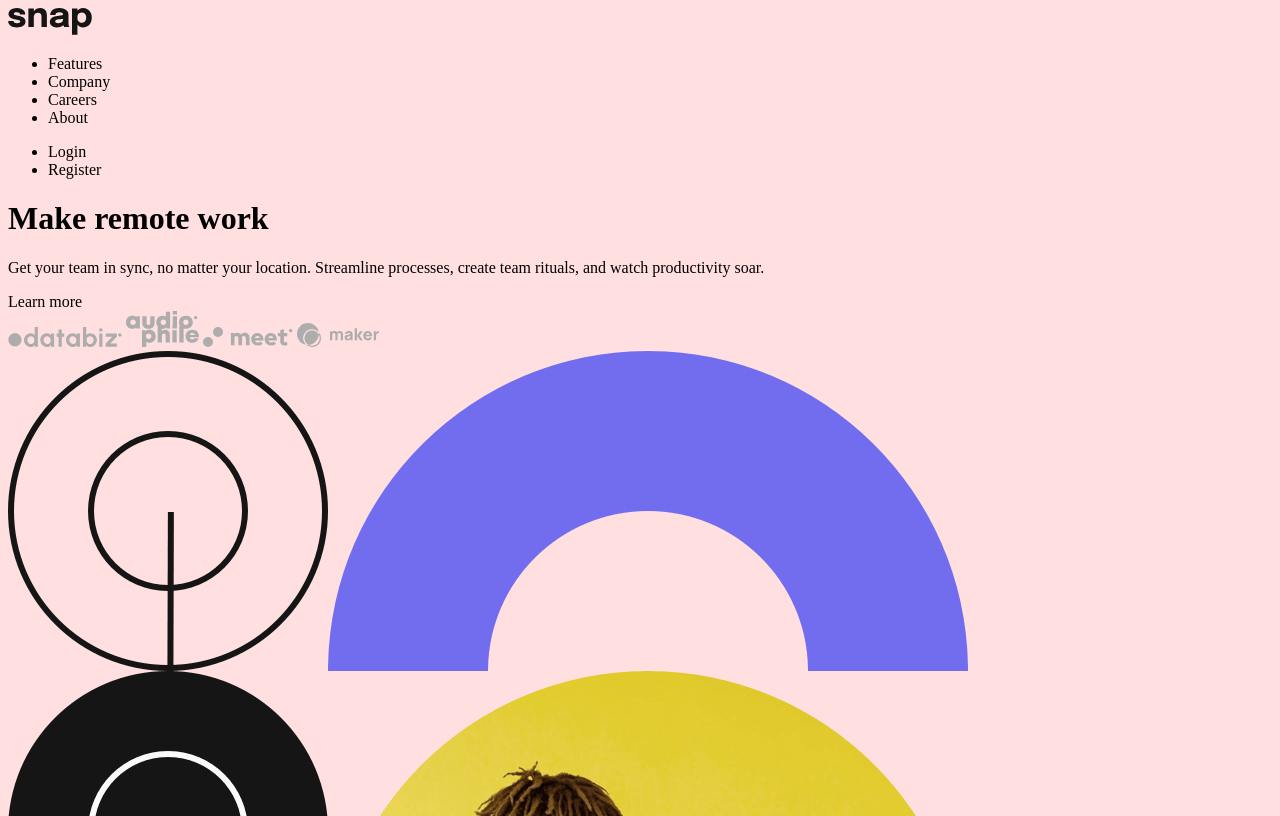
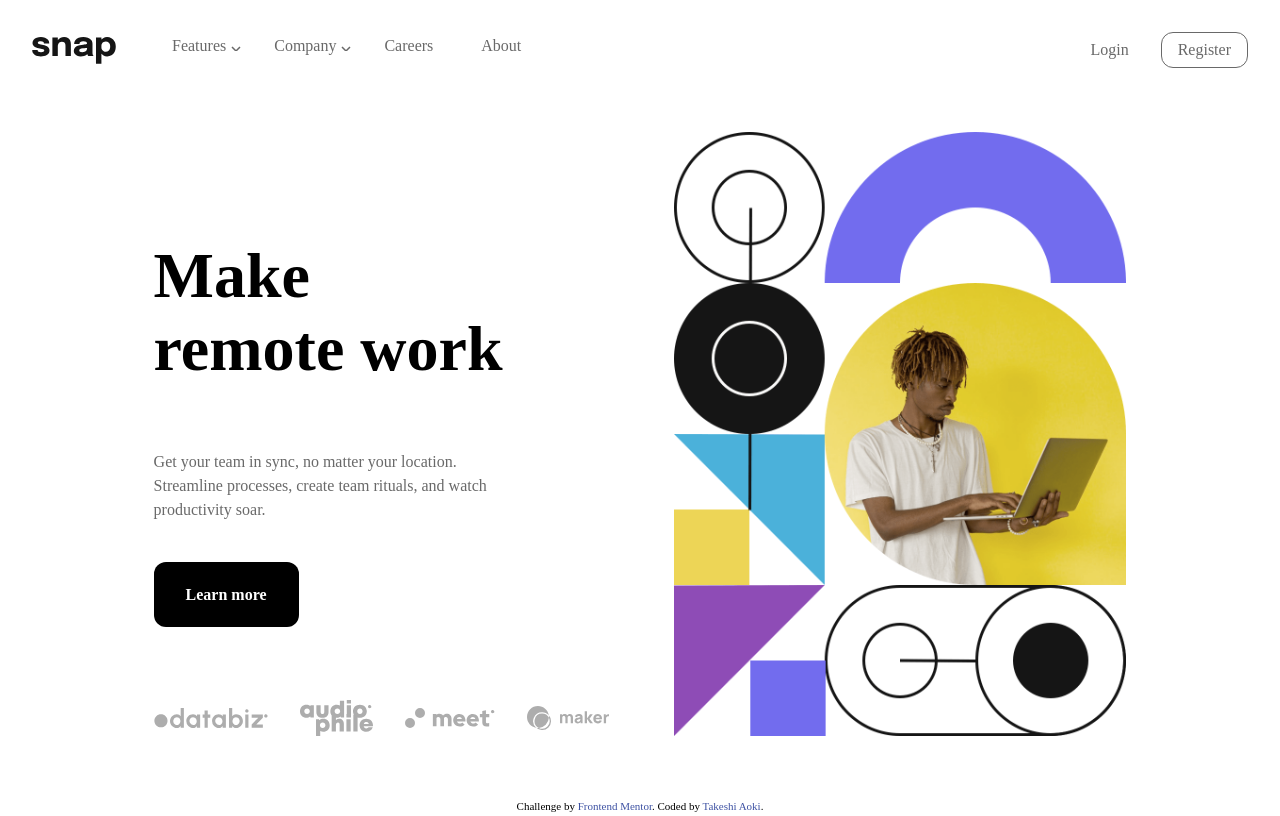
Before and after one commit to Takeshi-619/html-challenges, a website: page intro-section-with-dropdown-navigation-main/index.html in a window 1280 px wide. Shown: the top 816 px of the page. Drawn offline with nearby package versions, Linux system fonts and the light colour scheme; files that its build step writes are made by us from their sources.

Commit message:
ui 完成

```diff
--- a/intro-section-with-dropdown-navigation-main/asstes/css/sanp.scss
+++ b/intro-section-with-dropdown-navigation-main/asstes/css/sanp.scss
@@ -1,3 +1,103 @@
+@use "../../node_modules/destyle.css/destyle.css";
+$border-padding: 8px 16px;
+$radius: 12px;
+$m1: 64px;
+$m2: 32px;
+$gray: hsl(0, 0%, 41%);
+
 body {
-  background: #ffdfdf;
+  margin: $m2;
 }
+
+header {
+  display: flex;
+  align-items: center;
+  justify-content: space-between;
+  .gnav {
+    display: flex;
+    column-gap: $m2;
+    &_warpper {
+      display: flex;
+      align-items: center;
+      li {
+        margin: 0 24px;
+      }
+      &_child {
+        position: relative;
+      }
+      &_child::after {
+        content: "";
+        position: absolute;
+        margin-left: 5px;
+        top: 50%;
+        bottom: 50%;
+        height: 5px;
+        width: 10px;
+        background: url("../../images/icon-arrow-down.svg");
+        background-repeat: none;
+      }
+      a {
+        color: $gray;
+      }
+    }
+  }
+  .user_nav {
+    display: flex;
+    align-items: center;
+    column-gap: $m2;
+    a {
+      color: $gray;
+    }
+    &_last {
+      padding: $border-padding;
+      border: 1px solid $gray;
+      border-radius: $radius;
+    }
+  }
+}
+
+.main_content {
+  margin: $m1 auto;
+  width: 80%;
+  display: grid;
+  grid-template-columns: 1fr 1fr;
+  align-items: end;
+  column-gap: $m1;
+  &_section {
+    &_warp {
+      margin: 96px 0;
+      &_copy {
+        font-size: $m1;
+        font-family: "Noto sans JP";
+        font-weight: 900;
+      }
+      &_letter {
+        width: 80%;
+        line-height: 24px;
+        margin: $m1 0;
+        color: $gray;
+      }
+      &_leanMore {
+        a {
+          padding: 24px $m2;
+          background-color: #000;
+          border-radius: $radius;
+          color: #fff;
+          text-align: center;
+          font-weight: 700;
+        }
+      }
+    }
+    &_client {
+      display: grid;
+      grid-template-columns: 1fr 1fr 1fr 1fr;
+      align-items: center;
+      column-gap: $m2;
+    }
+    &_firstVeiw {
+      img {
+        width: 100%;
+      }
+    }
+  }
+}
--- a/intro-section-with-dropdown-navigation-main/index.html
+++ b/intro-section-with-dropdown-navigation-main/index.html
@@ -27,39 +27,55 @@
   </head>
   <body>
     <header>
+      <div class="gnav">
         <img src="./images/logo.svg" alt="" />
         <nav>
-        <ul class="gnav">
-          <li>Features</li>
-          <li>Company</li>
-          <li>Careers</li>
-          <li>About</li>
+          <ul class="gnav_warpper">
+            <li class="gnav_warpper_child"><a href="#">Features</a></li>
+            <li class="gnav_warpper_child"><a href="#">Company</a></li>
+            <li><a href="#">Careers</a></li>
+            <li><a href="#">About</a></li>
           </ul>
         </nav>
-      <ul>
-        <li>Login</li>
-        <li>Register</li>
+      </div>
+      <ul class="user_nav">
+        <li><a href="#">Login</a></li>
+        <li class="user_nav_last"><a href="#">Register</a></li>
       </ul>
     </header>
-    <h1>Make remote work</h1>
-    <p>
-      Get your team in sync, no matter your location. Streamline processes,
-      create team rituals, and watch productivity soar.
+    <main>
+      <article class="main_content">
+        <section class="main_content_section">
+          <div class="main_content_section_warp">
+            <h1 class="main_content_section_warp_copy">
+              Make <br />
+              remote work
+            </h1>
+            <p class="main_content_section_warp_letter">
+              Get your team in sync, no matter your location. Streamline
+              processes, create team rituals, and watch productivity soar.
             </p>
-    <div>Learn more</div>
-    <div>
+            <div class="main_content_section_warp_leanMore">
+              <a href="#">Learn more</a>
+            </div>
+          </div>
+          <div class="main_content_section_client">
             <img src="./images/client-databiz.svg" alt="" />
             <img src="./images/client-audiophile.svg" alt="" />
             <img src="./images/client-meet.svg" alt="" />
             <img src="./images/client-maker.svg" alt="" />
           </div>
+        </section>
+        <div class="main_content_section_firstVeiw">
           <img src="./images/image-hero-desktop.png" alt="" />
-
+        </div>
+      </article>
       <div class="attribution">
         Challenge by
         <a href="https://www.frontendmentor.io?ref=challenge" target="_blank"
           >Frontend Mentor</a
         >. Coded by <a href="https://github.com/Takeshi-619">Takeshi Aoki</a>.
       </div>
+    </main>
   </body>
 </html>
--- /dev/null
+++ b/intro-section-with-dropdown-navigation-main/package.json
@@ -0,0 +1,5 @@
+{
+  "dependencies": {
+    "destyle.css": "^4.0.0"
+  }
+}
```
Also changed, not shown: intro-section-with-dropdown-navigation-main/css/sanp.min.css (added), news-homepage-main/README-template.md (deleted), news-homepage-main/README.md (deleted), qr-code-component-main/README-template.md (deleted), qr-code-component-main/README.md (deleted), 3 other files. Lines whose indentation alone changed are shown as unchanged.
